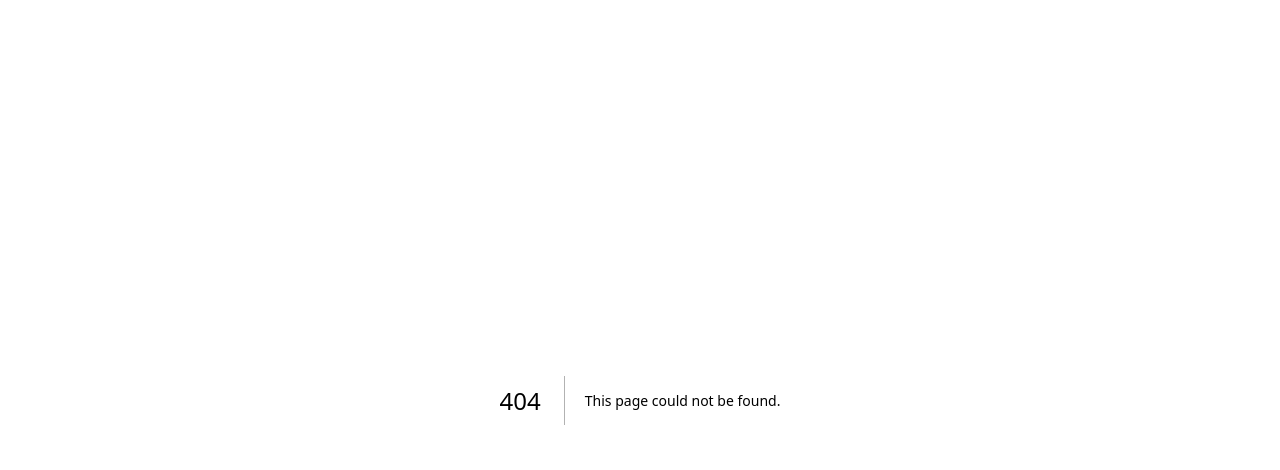
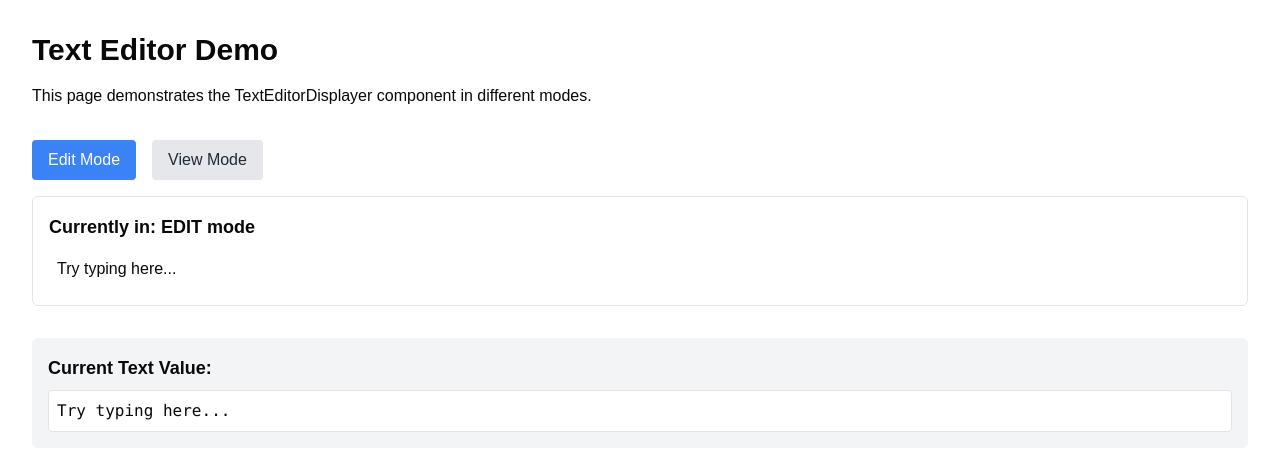
Before and after one commit to MindsmithAI/mindsmith-project-boilerplate, a Next.js app: page /editor-demo in a window 1280 px wide. Before the commit this address had no page. Shown: the top 470 px of the page. Built offline with nearby package versions, Linux system fonts and the light colour scheme.

Commit message:
added editor

```diff
--- a/app/components/Editor.tsx
+++ b/app/components/Editor.tsx
@@ -1,6 +1,6 @@
 import { TextareaAutosize } from "@mui/material";
 import { useEffect, useRef } from "react";
-import { cn } from "utils/utils";
+import { cn } from "@/lib/utils";
 
 export function TextAreaEditor({
   value,
--- /dev/null
+++ b/app/editor-demo/page.tsx
@@ -0,0 +1,68 @@
+"use client";
+
+import { useState } from "react";
+import TextEditorDisplayer, {
+  BlockMode,
+} from "../components/TextEditorDisplayer";
+
+export default function EditorDemo() {
+  const [text, setText] = useState("Try typing here...");
+  const [mode, setMode] = useState<BlockMode>(BlockMode.EDIT);
+
+  return (
+    <div className="container mx-auto p-8">
+      <div className="mb-8">
+        <h1 className="text-3xl font-bold mb-4">Text Editor Demo</h1>
+        <p className="mb-6">
+          This page demonstrates the TextEditorDisplayer component in different
+          modes.
+        </p>
+      </div>
+
+      <div className="mb-6">
+        <div className="flex gap-4 mb-4">
+          <button
+            onClick={() => setMode(BlockMode.EDIT)}
+            className={`px-4 py-2 rounded ${
+              mode === BlockMode.EDIT
+                ? "bg-blue-500 text-white"
+                : "bg-gray-200 text-gray-800"
+            }`}
+          >
+            Edit Mode
+          </button>
+          <button
+            onClick={() => setMode(BlockMode.VIEW)}
+            className={`px-4 py-2 rounded ${
+              mode === BlockMode.VIEW
+                ? "bg-blue-500 text-white"
+                : "bg-gray-200 text-gray-800"
+            }`}
+          >
+            View Mode
+          </button>
+        </div>
+
+        <div className="border p-4 rounded-md">
+          <h2 className="text-lg font-semibold mb-2">
+            Currently in: {BlockMode[mode]} mode
+          </h2>
+          <TextEditorDisplayer
+            value={text}
+            onChange={setText}
+            mode={mode}
+            className="w-full p-2"
+            placeholder="Type something here..."
+          />
+        </div>
+      </div>
+
+      <div className="mt-8 p-4 bg-gray-100 rounded-md">
+        <h2 className="text-lg font-semibold mb-2">Current Text Value:</h2>
+        <pre className="bg-white p-2 rounded border whitespace-pre-wrap">
+          {text}
+        </pre>
+      </div>
+    </div>
+  );
+}
--- a/app/globals.css
+++ b/app/globals.css
@@ -76,3 +76,51 @@ body {
     @apply bg-background text-foreground;
   }
 }
+
+.editor-placeholder {
+  color: #999;
+  overflow: hidden;
+  position: absolute;
+  text-overflow: ellipsis;
+  top: 15px;
+  left: 10px;
+  font-size: 15px;
+  user-select: none;
+  display: inline-block;
+  pointer-events: none;
+}
+
+.editor-input {
+  min-height: 150px;
+  resize: none;
+  font-size: 15px;
+  caret-color: rgb(5, 5, 5);
+  position: relative;
+  tab-size: 1;
+  outline: 0;
+  padding: 15px 10px;
+  caret-color: #444;
+}
+
+.editor-paragraph {
+  margin: 0 0 15px 0;
+  position: relative;
+}
+.editor-container {
+  background: #fff;
+  margin: 20px auto 20px auto;
+  border-radius: 2px;
+  max-width: 600px;
+  color: #000;
+  position: relative;
+  line-height: 20px;
+  font-weight: 400;
+  text-align: left;
+  border-top-left-radius: 10px;
+  border-top-right-radius: 10px;
+}
+
+textarea {
+  resize: none;
+  font-family: inherit;
+}
--- a/app/page.tsx
+++ b/app/page.tsx
@@ -52,6 +52,19 @@ export default function Home() {
       <footer className="row-start-3 flex gap-6 flex-wrap items-center justify-center">
         <a
           className="flex items-center gap-2 hover:underline hover:underline-offset-4"
+          href="/editor-demo"
+        >
+          <Image
+            aria-hidden
+            src="https://nextjs.org/icons/file.svg"
+            alt="File icon"
+            width={16}
+            height={16}
+          />
+          Text Editor Demo
+        </a>
+        <a
+          className="flex items-center gap-2 hover:underline hover:underline-offset-4"
           href="https://nextjs.org/learn?utm_source=create-next-app&utm_medium=appdir-template-tw&utm_campaign=create-next-app"
           target="_blank"
           rel="noopener noreferrer"
--- a/app/routes/demo.tsx
+++ /dev/null
@@ -1,27 +0,0 @@
-import { useState } from "react";
-import TextEditorDisplayer, {
-  BlockMode,
-} from "../components/TextEditorDisplayer";
-
-export default function DemoPage() {
-  const [editorValue, setEditorValue] = useState<string>("");
-
-  return (
-    <div className="p-4">
-      <h1 className="text-xl font-bold mb-4">TextEditorDisplayer Demo</h1>
-      <div className="border rounded p-2 mb-4">
-        <TextEditorDisplayer
-          value={editorValue}
-          onChange={setEditorValue}
-          mode={BlockMode.EDIT}
-          placeholder="Start typing here..."
-          className="min-h-[100px]"
-        />
-      </div>
-      <h2 className="text-lg font-semibold mb-2">State Value (JSON):</h2>
-      <pre className="bg-gray-100 p-2 rounded border text-sm">
-        {JSON.stringify(editorValue)}
-      </pre>
-    </div>
-  );
-}
```
Also changed, not shown: 1 other file (tests, documents, lock files or other folders).
